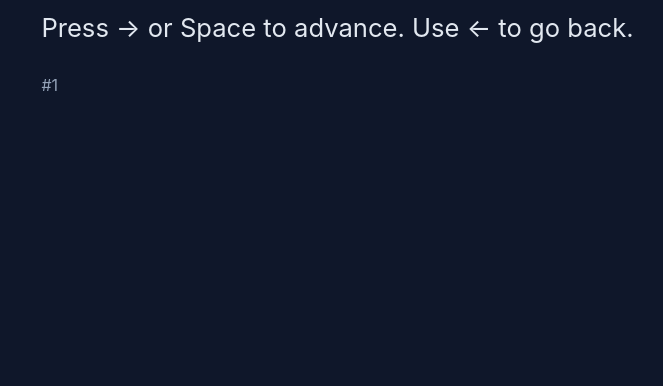
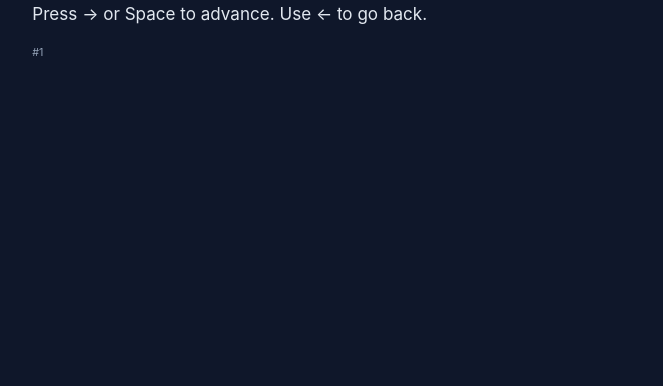
Before and after one commit to mitsuhiko/mini-presenter, a website: page examples/basic/index.html in a window 1280 px wide. Shown: the part 414-800 px from the top of the page, without its empty margins (61-724 px from the left). Drawn offline with Linux system fonts and the light colour scheme.

Commit message:
feat(examples): use fixed-size deck layout

```diff
--- a/examples/basic/index.html
+++ b/examples/basic/index.html
@@ -13,14 +13,25 @@
 
       body {
         margin: 0;
+        overflow: hidden;
+      }
+
+      .deck {
+        width: 1920px;
+        height: 1080px;
+        position: absolute;
+        top: 50%;
+        left: 50%;
+        transform-origin: center center;
+        background: #0f172a;
       }
 
       .slide {
         display: none;
         box-sizing: border-box;
-        height: 100vh;
-        width: 100vw;
-        padding: 6vh 8vw;
+        height: 1080px;
+        width: 1920px;
+        padding: 96px 140px;
         align-content: center;
       }
 
@@ -75,6 +86,7 @@
     </style>
   </head>
   <body>
+    <div class="deck">
       <section class="slide" data-slide="1">
       <div>
         <span class="tag">mini-presenter</span>
@@ -148,8 +160,23 @@
         </div>
         <footer>#7</footer>
       </section>
+    </div>
 
     <script>
+      const deck = document.querySelector(".deck");
+      const DECK_WIDTH = 1920;
+      const DECK_HEIGHT = 1080;
+
+      function scaleDeck() {
+        const scaleX = window.innerWidth / DECK_WIDTH;
+        const scaleY = window.innerHeight / DECK_HEIGHT;
+        const scale = Math.min(scaleX, scaleY);
+        deck.style.transform = `translate(-50%, -50%) scale(${scale})`;
+      }
+
+      window.addEventListener("resize", scaleDeck);
+      scaleDeck();
+
       const slides = Array.from(document.querySelectorAll(".slide"));
       let slideIndex = 0;
       let stepIndex = 0;
```
Also changed, not shown: AGENT_HELP.md (+9 -0 lines). Lines whose indentation alone changed are shown as unchanged.
